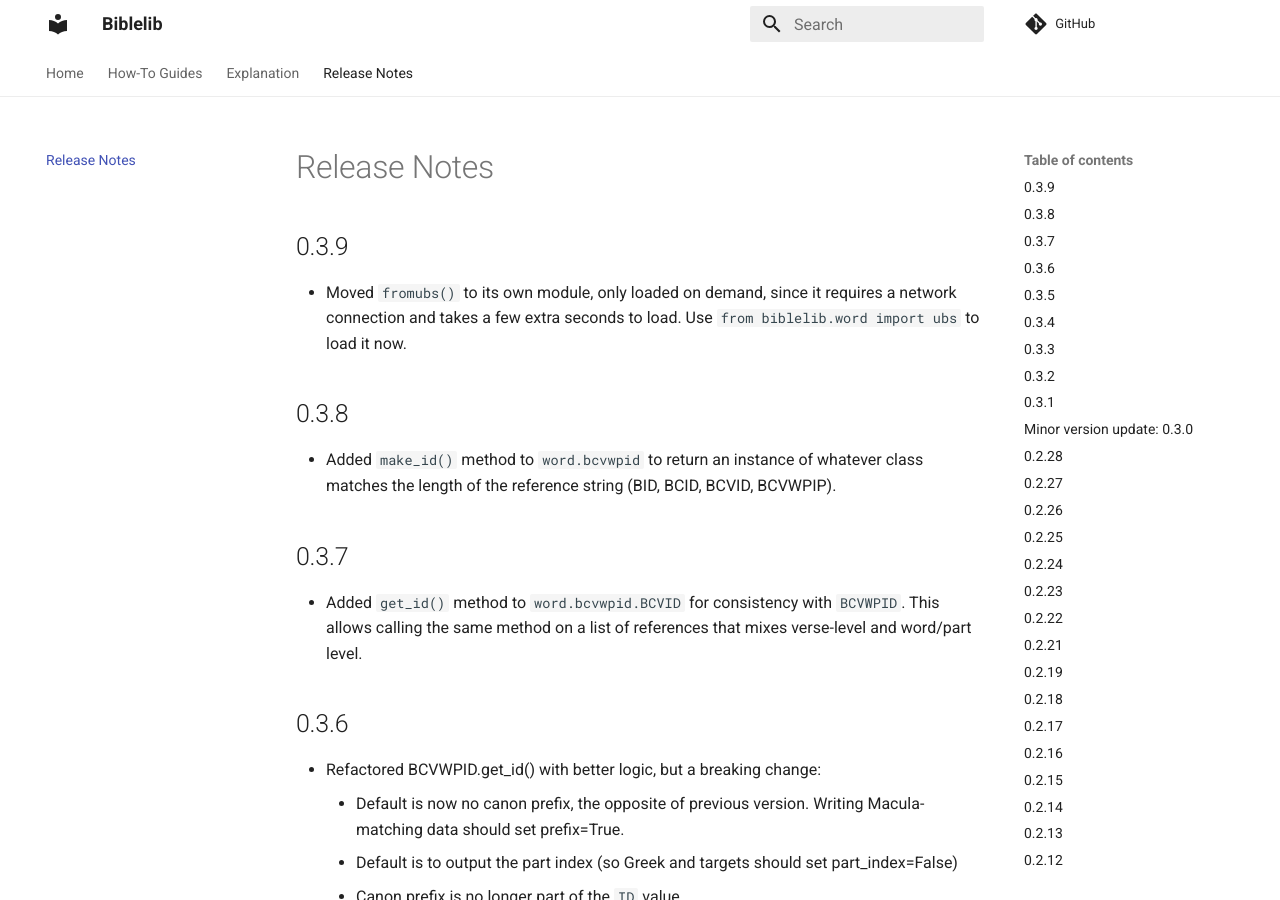
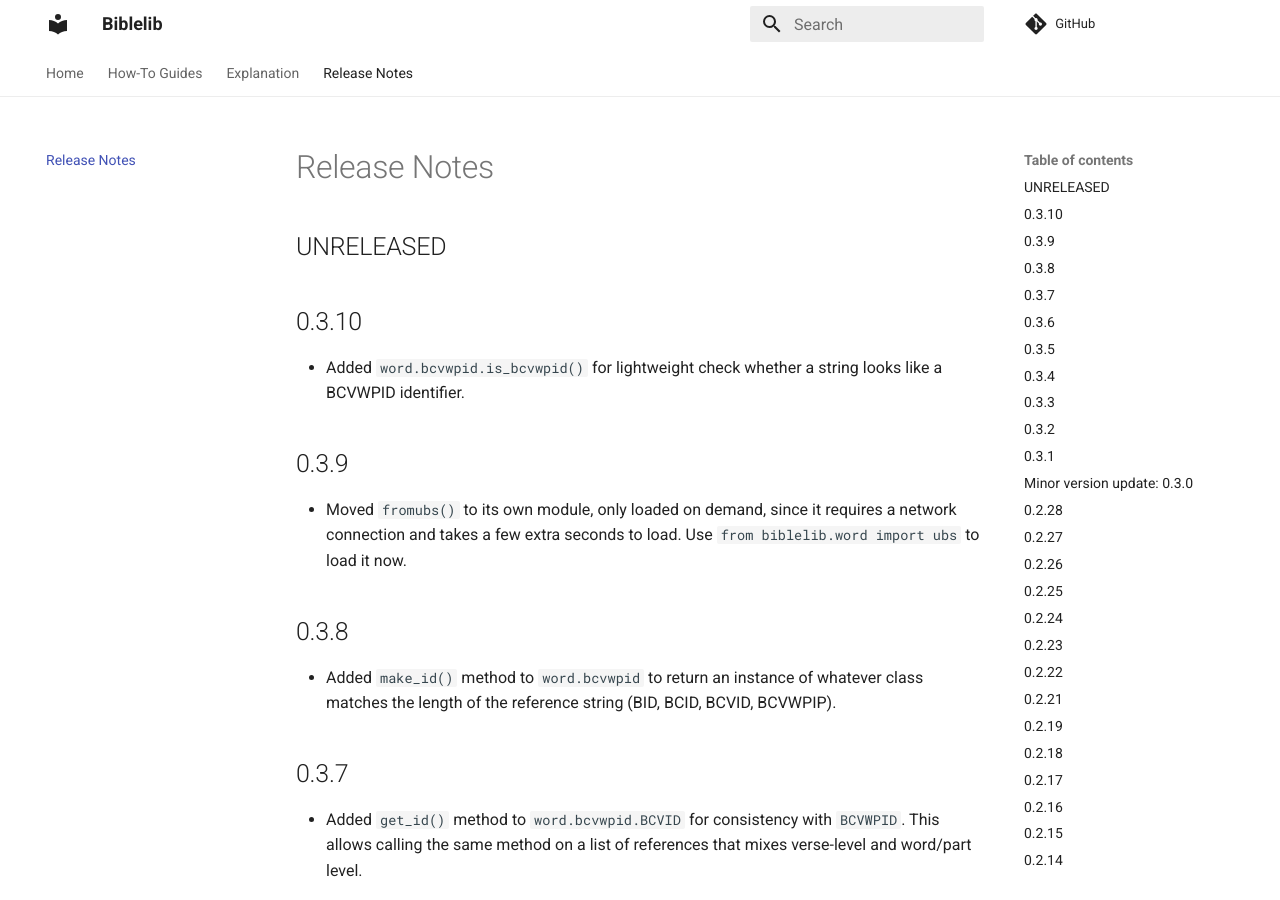
Before and after one commit to Clear-Bible/Biblelib, an MkDocs documentation site: the page built from docs/ReleaseNotes.md, in a window 1280 px wide and 900 px high. Built offline with MkDocs 1.6.1 and Material for MkDocs 9.7.7, drawn with Linux system fonts in a browser that asks for light colours; comment, search, counter and statistics services are not loaded.

Commit message:
v 0.3.10

```diff
--- a/docs/ReleaseNotes.md
+++ b/docs/ReleaseNotes.md
@@ -1,4 +1,12 @@
 # Release Notes
+
+## UNRELEASED
+
+
+## 0.3.10
+
+- Added `word.bcvwpid.is_bcvwpid()` for lightweight check whether a
+  string looks like a BCVWPID identifier.
 
 ## 0.3.9
 
--- a/pyproject.toml
+++ b/pyproject.toml
@@ -1,6 +1,6 @@
 [tool.poetry]
 name = "biblelib"
-version = "0.3.9"
+version = "0.3.10"
 description = "Utilities for working with metadata for Bible books, references, pericopes, and other units."
 authors = ["Sean Boisen <sean.boisen@gmail.com>"]
 repository = "https://github.com/Clear-Bible/Biblelib/"
```
